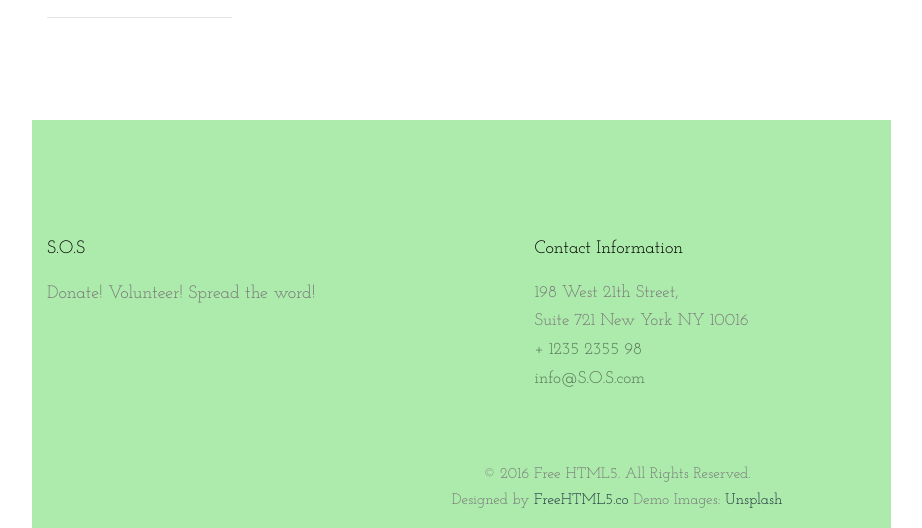
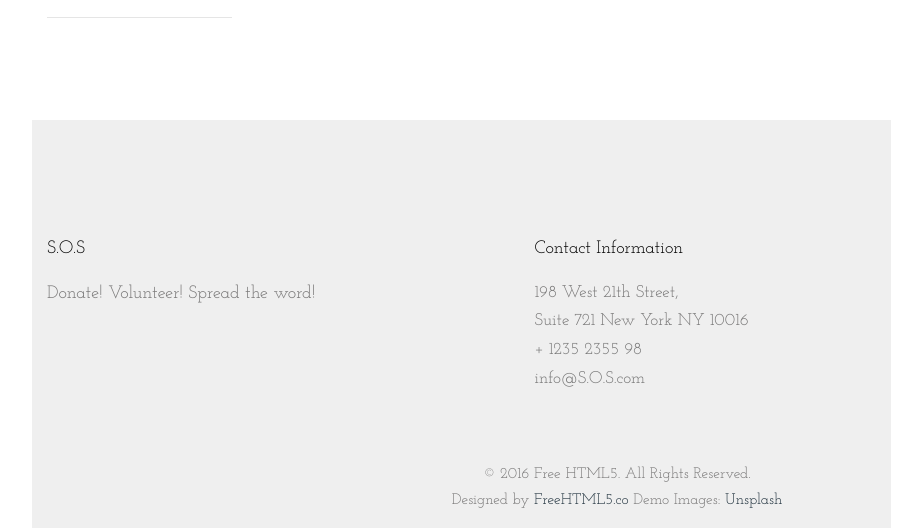
Before and after one commit to ShannonKalsi/hello-world, a plain HTML site: page index.html in a window 1280 px wide. Shown: the part 3872-4400 px from the top of the page, without its empty margins (23-945 px from the left). Drawn offline with Linux system fonts and the light colour scheme; files whose address does not match are found by name.

Commit message:
Revert "footer changed"
This reverts commit 1cbc4b2dc365e9f206681cdbd311b67e574933c2.

```diff
--- a/css/style.css
+++ b/css/style.css
@@ -892,7 +892,7 @@ h1, h2, h3, h4, h5, h6, figure {
 }
 
 #fh5co-footer {
-  background: #adebad;
+  background: #efefef;
 }
 #fh5co-footer .fh5co-footer-links {
   padding: 0;
```
